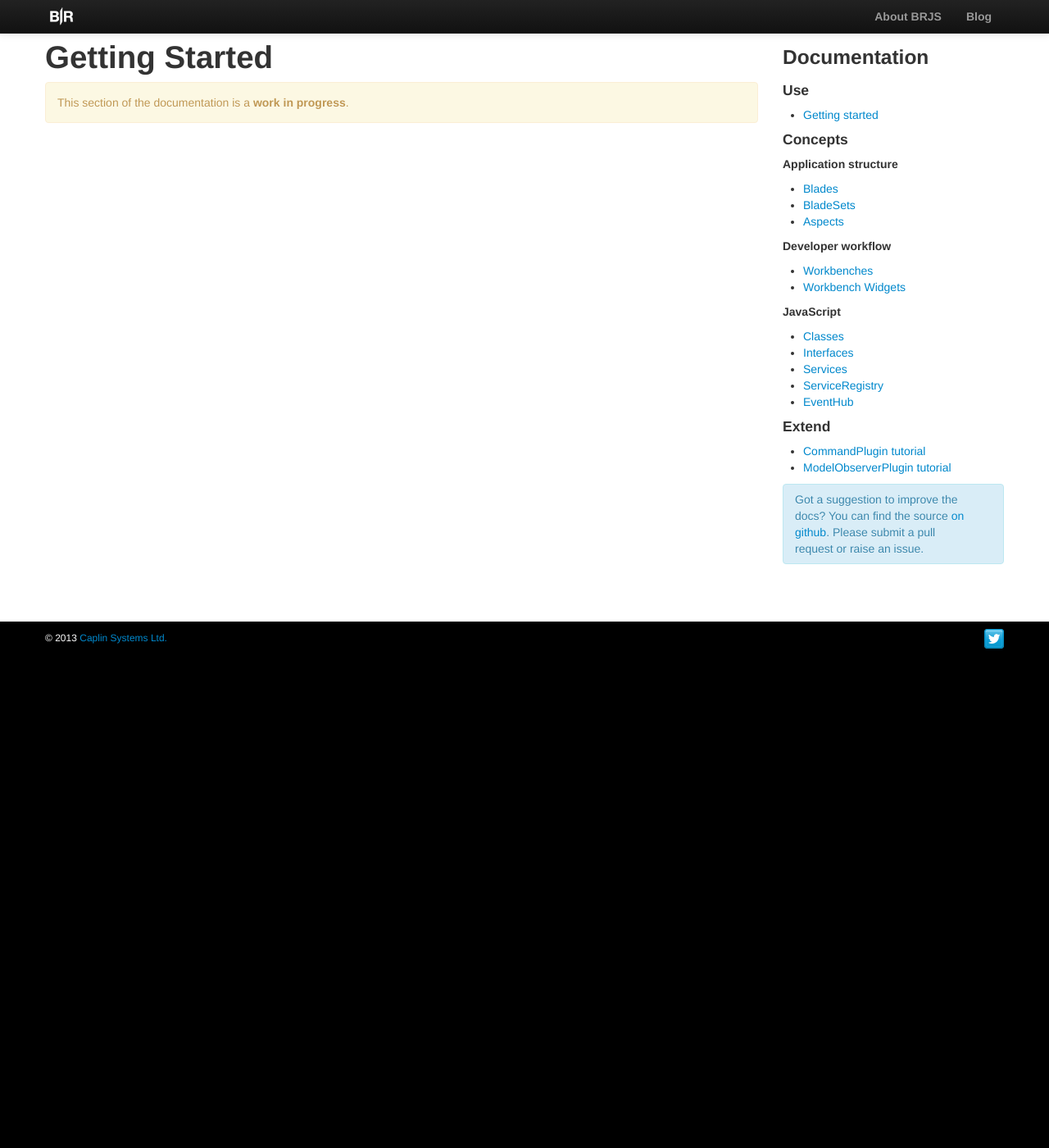
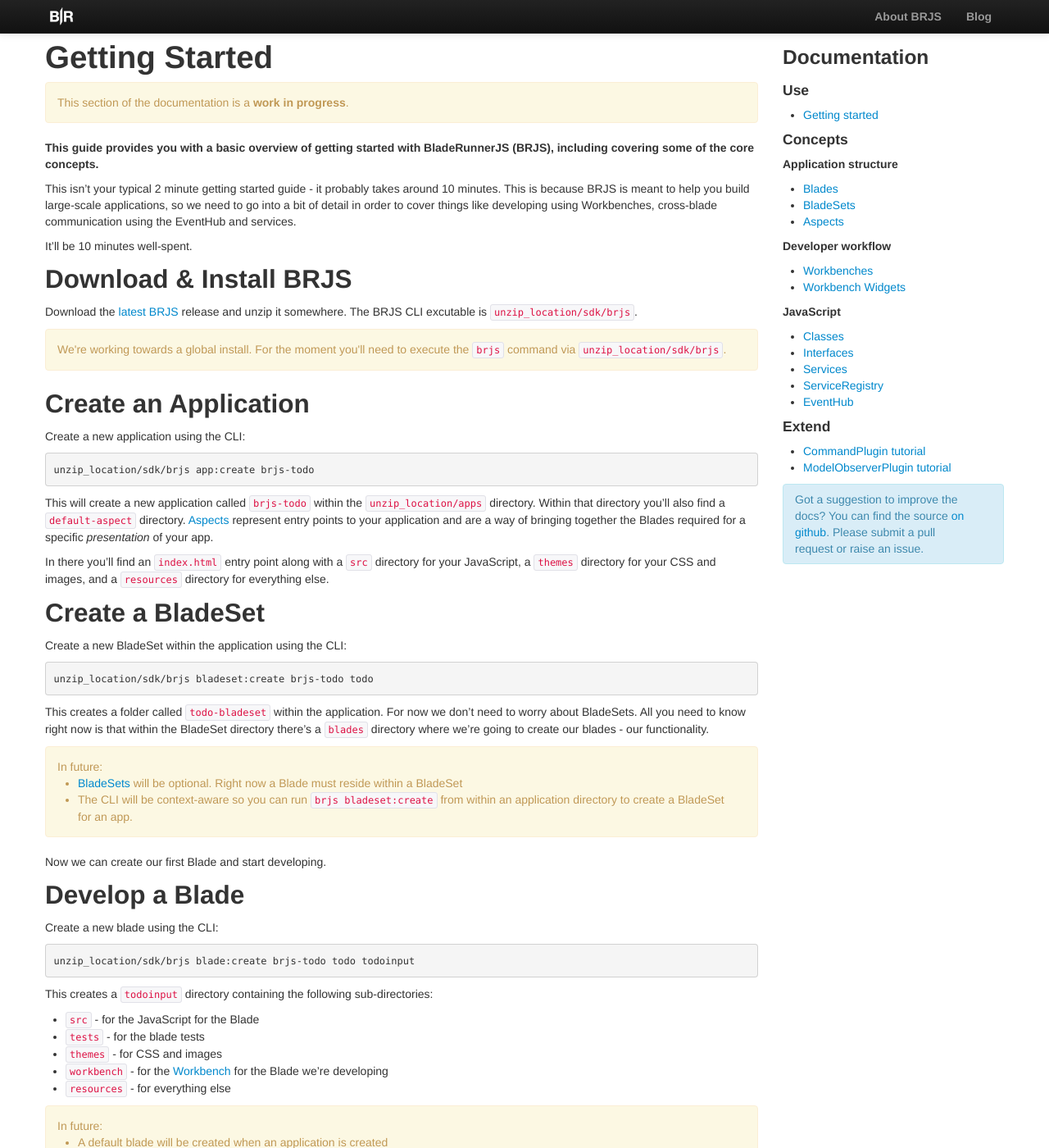
Before and after one commit to BladeRunnerJS/brjs-site, a Jekyll site: the page built from docs/use/getting_started.md, in a window 1280 px wide and 1400 px high. Shown: the whole window at 82% size. Built offline with Jekyll 4.4.1, drawn with Linux system fonts in a browser that asks for light colours; nearby versions of some CDN libraries; some of the changed text lies outside the part shown.

Commit message:
WIP getting started

```diff
--- a/docs/use/getting_started.md
+++ b/docs/use/getting_started.md
@@ -3,3 +3,95 @@
 title: Getting Started
 permalink: /docs/use/getting_started/
 ---
+
+<p><strong>This guide provides you with a basic overview of getting started with BladeRunnerJS (BRJS), including covering some of the core concepts.</strong></p>
+
+This isn't your typical 2 minute getting started guide - it probably takes around 10 minutes. This is because BRJS is meant to help you build large-scale applications, so we need to go into a bit of detail in order to cover things like developing using Workbenches, cross-blade communication using the EventHub and services.
+
+It'll be 10 minutes well-spent.
+
+## Download & Install BRJS
+
+Download the [latest BRJS](#TODO) release and unzip it somewhere. The BRJS CLI excutable is `unzip_location/sdk/brjs`.
+
+<div class="alert alert-block">
+	<p>
+		We're working towards a global install. For the moment you'll need to execute the <code>brjs</code> command via <code>unzip_location/sdk/brjs</code>.
+	</p>
+</div>
+
+## Create an Application
+
+Create a new application using the CLI:
+
+    unzip_location/sdk/brjs app:create brjs-todo
+
+This will create a new application called `brjs-todo` within the `unzip_location/apps` directory. Within that directory you'll also find a `default-aspect` directory. [Aspects](/docs/concepts/aspects/) represent entry points to your application and are a way of bringing together the Blades required for a specific *presentation* of your app.
+
+In there you'll find an `index.html` entry point along with a `src` directory for your JavaScript, a `themes` directory for your CSS and images, and a `resources` directory for everything else.
+
+## Create a BladeSet
+
+Create a new BladeSet within the application using the CLI:
+
+    unzip_location/sdk/brjs bladeset:create brjs-todo todo
+
+This creates a folder called `todo-bladeset` within the application. For now we don't need to worry about BladeSets. All you need to know right now is that within the BladeSet directory there's a `blades` directory where we're going to create our blades - our functionality.
+
+<div class="alert alert-block">
+	<p>
+		In future:
+	</p>
+	<ul>
+		<li><a href="/docs/concepts/bladesets/">BladeSets</a> will be optional. Right now a Blade must reside within a BladeSet</li>
+		<li>The CLI will be context-aware so you can run <code>brjs bladeset:create</code> from within an application directory to create a BladeSet for an app.</li>
+	</ul>
+</div>
+
+Now we can create our first Blade and start developing.
+
+## Develop a Blade
+
+Create a new blade using the CLI:
+
+    unzip_location/sdk/brjs blade:create brjs-todo todo todoinput
+
+This creates a `todoinput` directory containing the following sub-directories:
+
+* `src` - for the JavaScript for the Blade
+* `tests` - for the blade tests
+* `themes` - for CSS and images
+* `workbench` - for the [Workbench](/docs/concepts/workbenches) for the Blade we're developing
+* `resources` - for everything else
+
+<div class="alert alert-block">
+	<p>
+		In future:
+	</p>
+	<ul>
+		<li>A default blade will be created when an application is created</li>
+		<li>The CLI will be context aware so you can run <code>brjs blade:create</code> from within an application directory to create a blade for an app.</li>
+	</ul>
+</div>
+
+Within the `todoinput` directory you'll find an `ExampleClass.js` file. This represents
+
+* View the code for the Blade
+* Run the Blade in a Workbench
+* Edit the Blade code and see the change in the workbench
+* Test the Blade
+
+## Create a second Blade
+
+* Demonstrate communction between the blades via the EventHub
+* Demonstrate interacting with a Blade via EventHub in a Workbench
+
+## Create a service
+
+* Do in-memory persistence stating that it could be swapped out for real persistence or LocalStorage
+
+## Build and Deploy
+
+* Simple deploy to local Tomcat. Note that flat-file deploy is a priority.
+
+## Where next?
```
